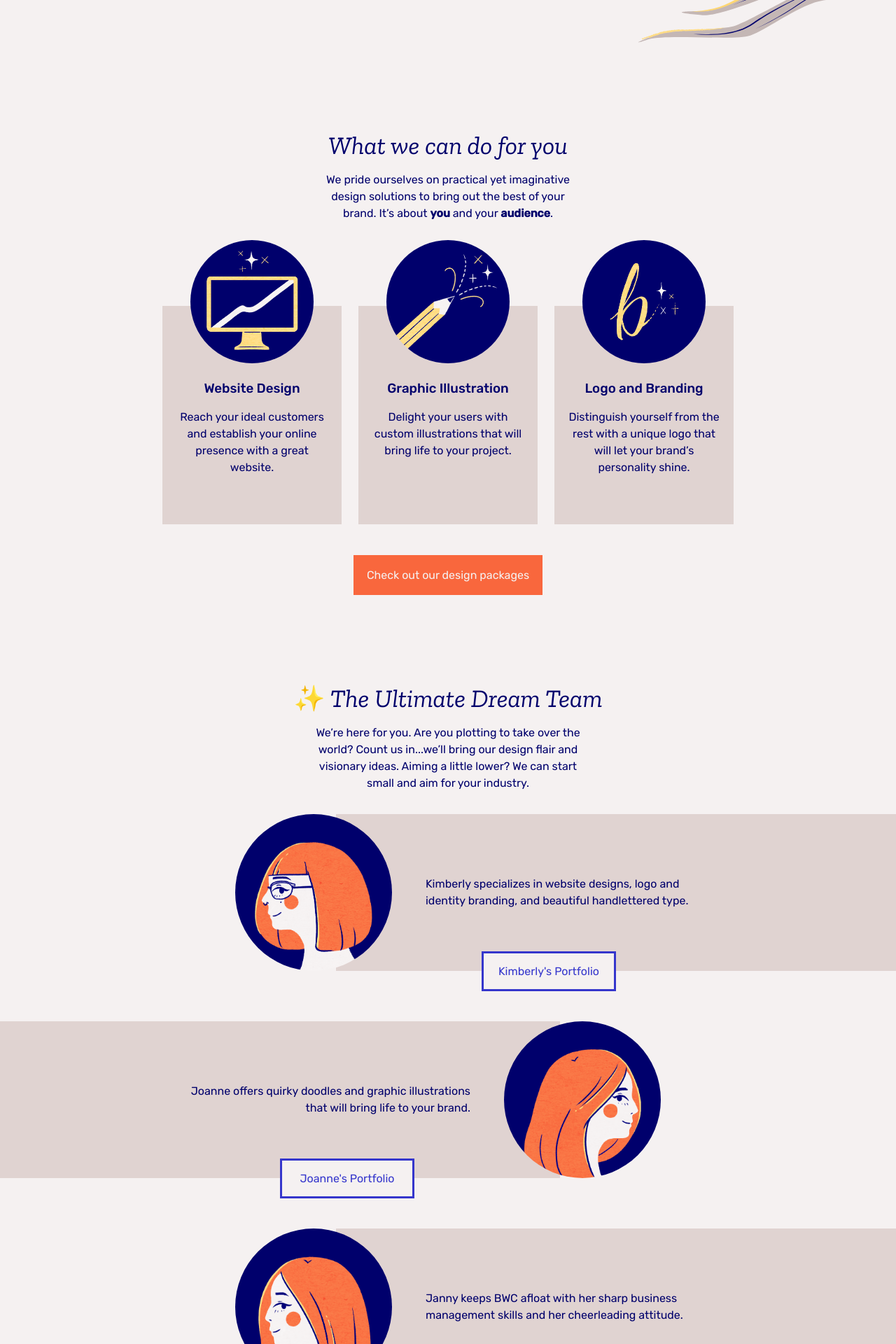
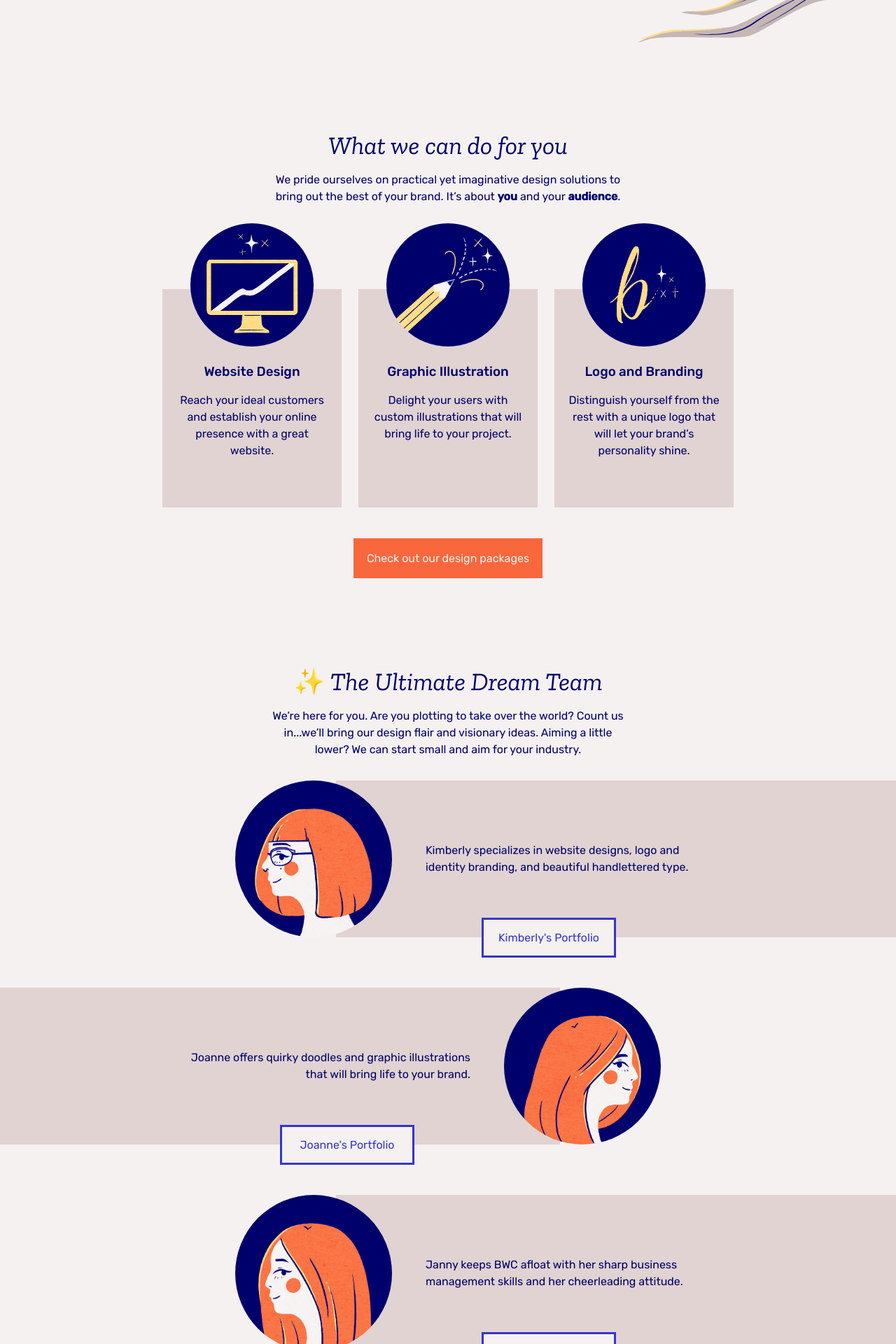
Before and after one commit to bewildercreative/bewildercreative.github.io, a Jekyll site: the page built from index.md, in a window 1280 px wide. Shown: the part 708-2628 px from the top of the page at 70% size. Built offline with Jekyll 4.4.1, drawn with Linux system fonts in a browser that asks for light colours.

Commit message:
widened header text

```diff
--- a/_sass/partials/_nav.scss
+++ b/_sass/partials/_nav.scss
@@ -30,8 +30,8 @@ nav {
     align-items: center;
 
     li {
-      margin-left: 0.5rem;
-      margin-right: 1.5rem;
+      margin-left: 1rem;
+      margin-right: 1rem;
     }
   }
 
--- a/_sass/partials/_typography.scss
+++ b/_sass/partials/_typography.scss
@@ -179,14 +179,14 @@ $base-h2-line-height: 2rem;
   }
 
   header {
-    width: 35vw;
+    width: 40vw;
     margin: 0 auto;
 
     p {
       margin: 0 auto;
       margin-top: 1.5rem;
       margin-bottom: 2rem;
-      width: 30vw;
+      width: 40vw;
     }
   }
 
@@ -200,7 +200,7 @@ $base-h2-line-height: 2rem;
     min-width: 30rem;
 
     p {
-      min-width: 26rem;
+      min-width: 30rem;
     }
   }
 
@@ -220,7 +220,7 @@ $base-h2-line-height: 2rem;
     min-width: 27rem;
 
     p {
-      min-width: 23rem;
+      min-width: 27rem;
     }
   }
 
```
